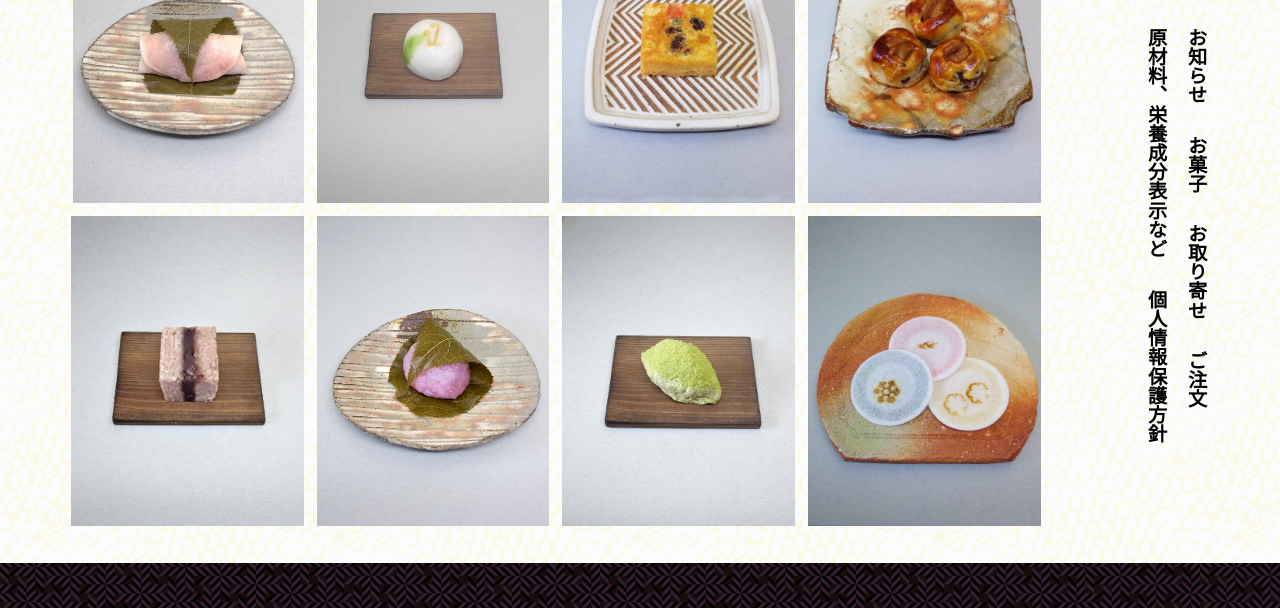
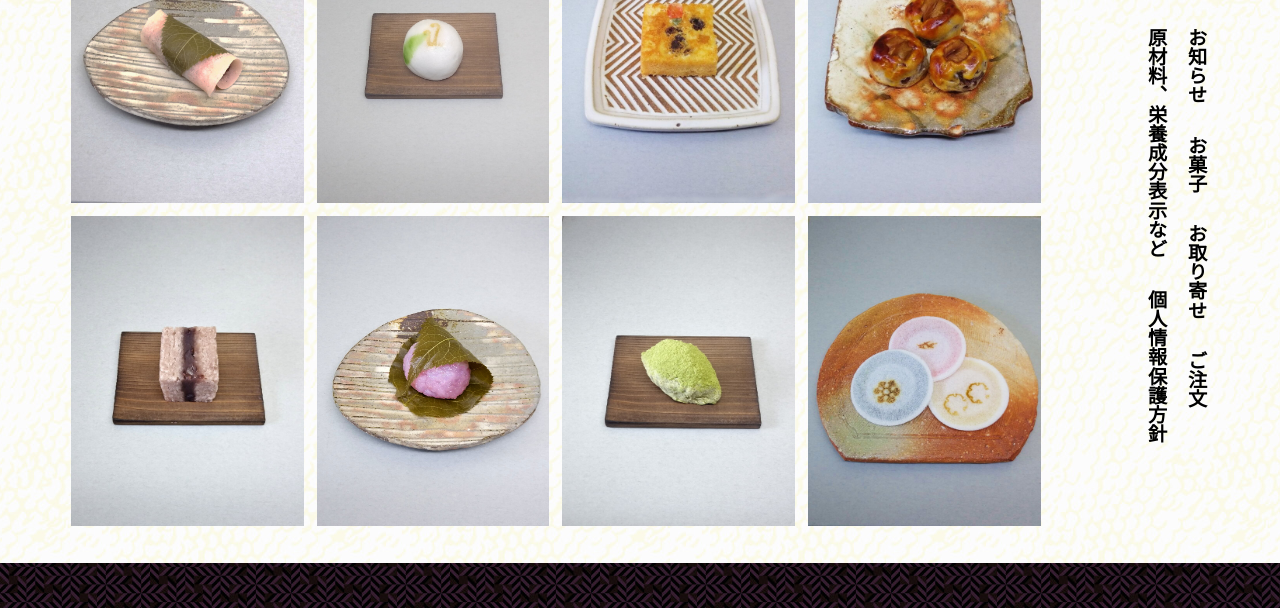
Before and after one commit to oka28/oka28.github.io, a plain HTML site: page index.html in a window 1280 px wide. Shown: the part 192-800 px from the top of the page. Drawn offline with Linux system fonts and the light colour scheme.

Commit message:
Update index.html

```diff
--- a/index.html
+++ b/index.html
@@ -46,7 +46,7 @@
           <li><a href="htmls/product.html#item3300"><img src="img/3300.jpg"></a></li>
           <li><a href="htmls/product.html#item0200"><img src="img/0203.jpg"></a></li>
           <li><img src="img/3401.jpg"></li>
-          <li><img src="img/3402.jpg"></li>
+          <li><img src="img/3403.jpg"></li>
           <li><img src="img/8010.jpg"></li>
         </ul>
       </section>
```
